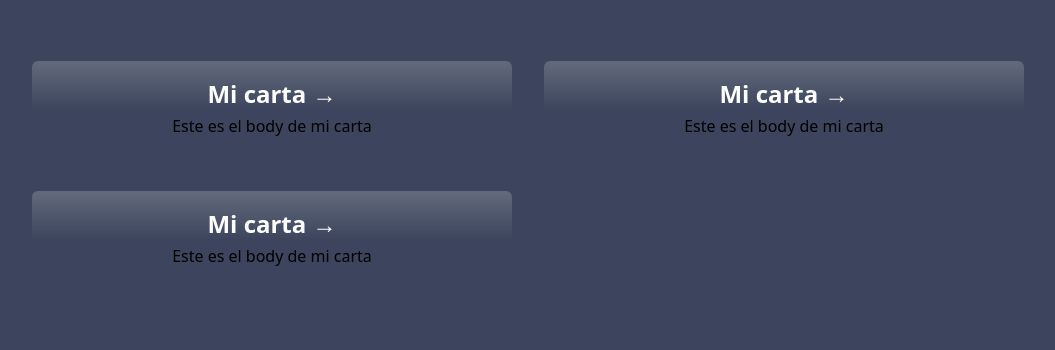
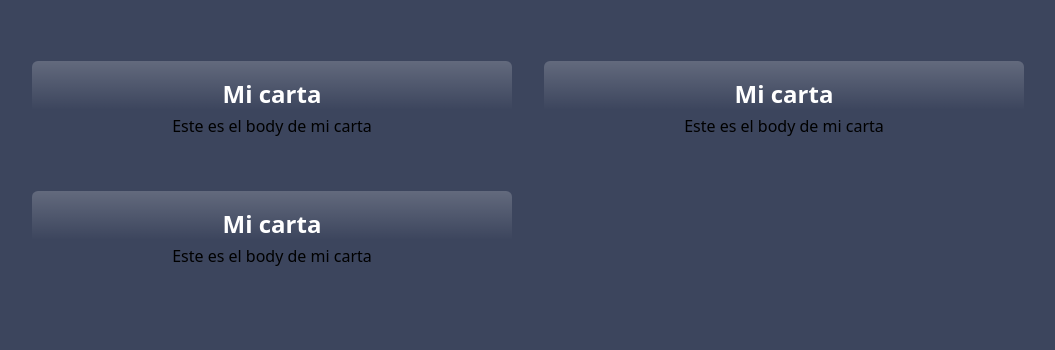
Before and after one commit to angelcgar/project_angelcgar, an Astro site: page / in a window 1280 px wide. Shown: the part 315-665 px from the top of the page, without its empty margins (112-1167 px from the left). Built offline with nearby package versions, Linux system fonts and the light colour scheme; Astro itself is replaced by a stand-in of ours.

Commit message:
reacomodar componentes

```diff
--- a/src/components/MiFooter.astro
+++ b/src/components/MiFooter.astro
@@ -1,5 +1,5 @@
 ---
-import BotonIcono from "./BotonIcono.astro";
+import BotonIcono from "./subComponents/BotonIcono.astro";
 ---
 
 <footer class="bg-slate-900 w-full p-8 box-border">
--- a/src/components/MiGrid.astro
+++ b/src/components/MiGrid.astro
@@ -1,5 +1,5 @@
 ---
-import Card from "./Card.astro";
+import Card from "./subComponents/Card.astro";
 ---
 
 <div class="grid grid-cols-1 my-16 sm:grid-cols-2 gap-x-8 gap-y-8">
--- a/src/components/Card.astro
+++ b/src/components/subComponents/Card.astro
@@ -13,7 +13,6 @@
 >
   <h2 class="mt-4 text-2xl font-bold text-center text-white">
     {title}
-    <span>&rarr;</span>
   </h2>
   <p class="mb-4 p-1">
     {body}
```
Also changed, not shown: src/components/subComponents/BotonIcono.astro (renamed from src/components/BotonIcono.astro).
